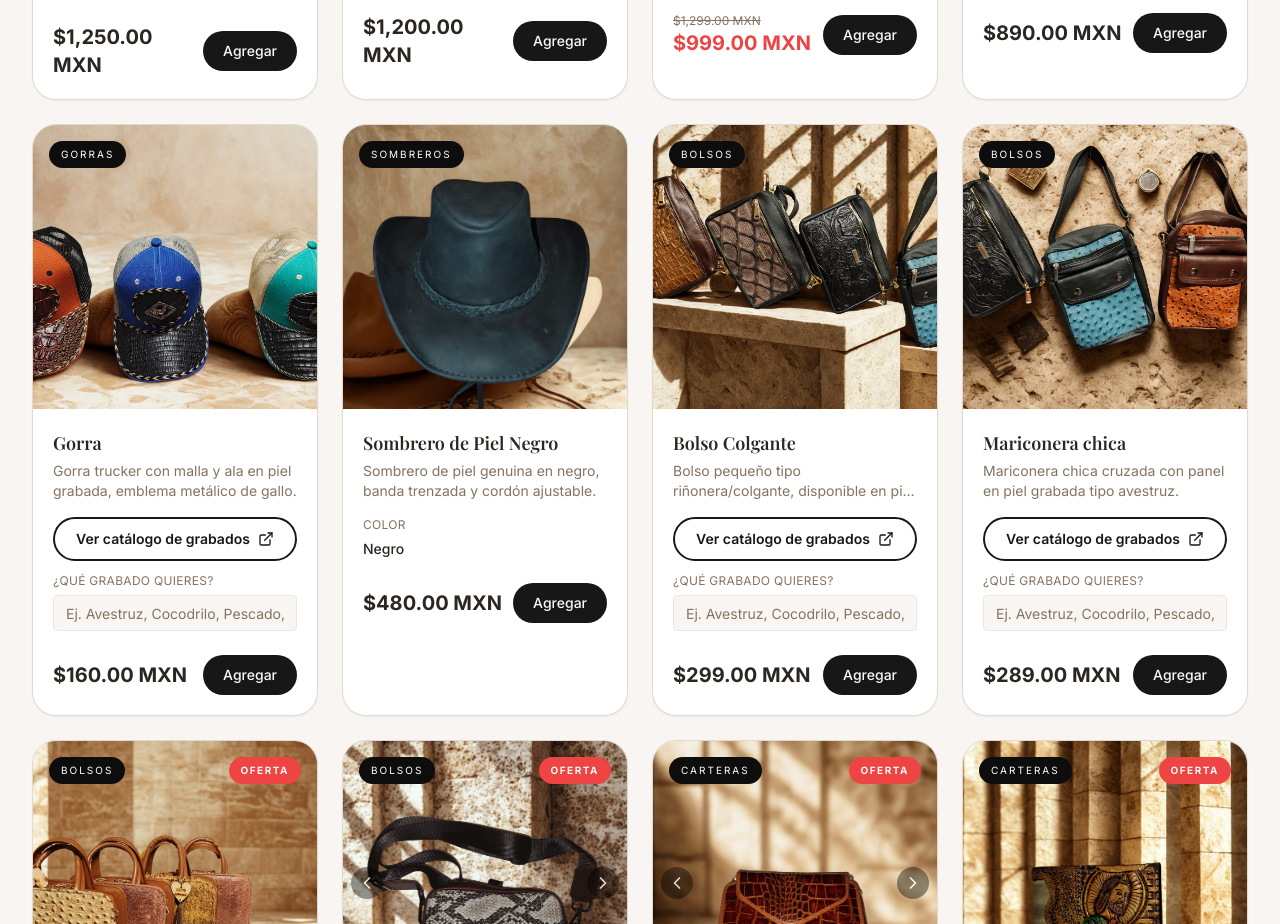
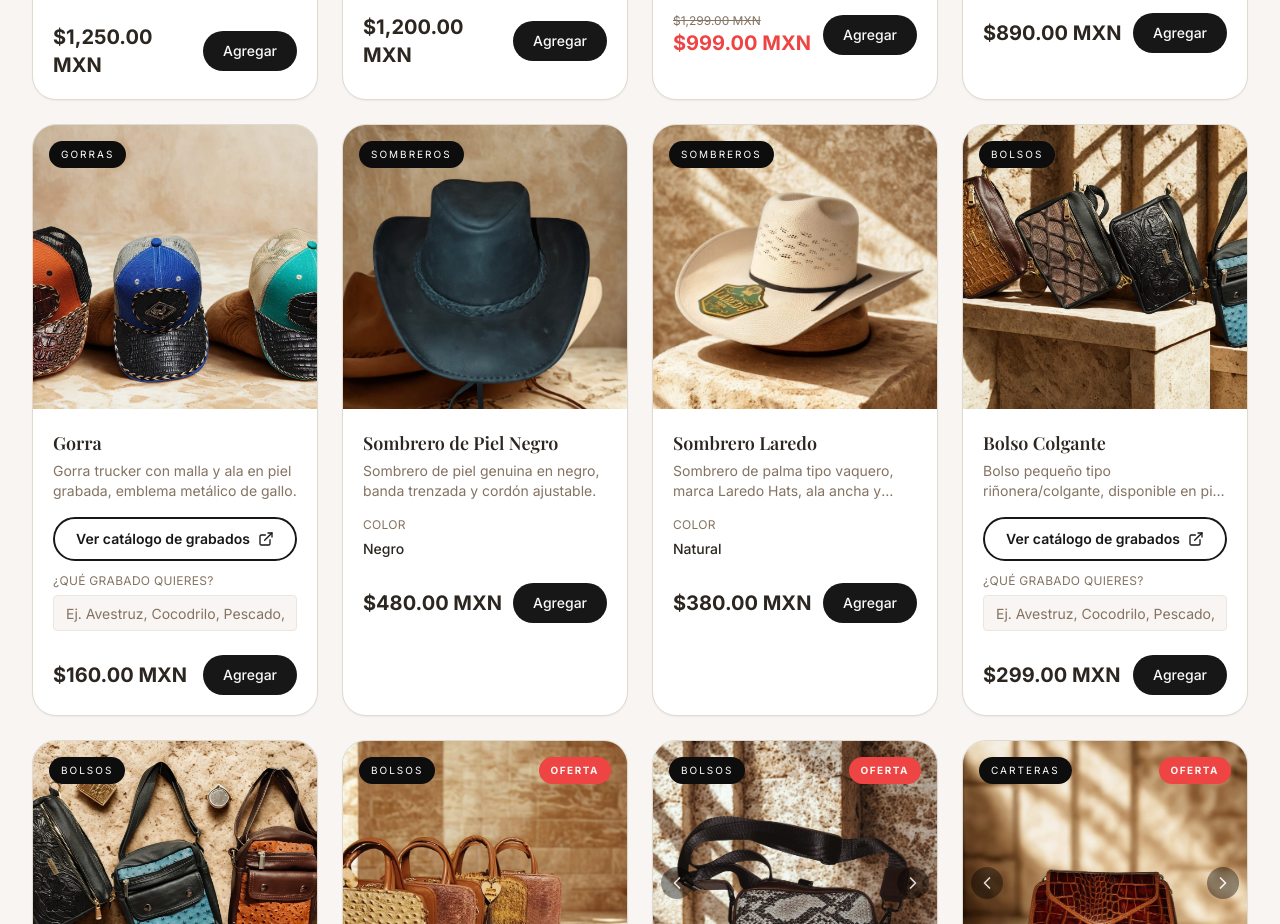
Before and after one commit to aguinagaangel595-eng/adivan-western-boots_, a React (Vite) app: page /shop in a window 1280 px wide. Shown: the part 2520-3444 px from the top of the page. Built offline with nearby package versions, Linux system fonts and the light colour scheme; the HTML template or start-up script is replaced by a standard one.

Commit message:
Add Sombrero Laredo product at $380

```diff
--- a/src/data/products.ts
+++ b/src/data/products.ts
@@ -169,6 +169,15 @@ export const products: Product[] = [
     category: "Sombreros",
     description: "Sombrero de piel genuina en negro, banda trenzada y cordón ajustable.",
     variants: [{ color: "Negro", images: ["/sombrero-piel-negro.jpg"] }],
+  },
+  {
+    id: 35,
+    name: "Sombrero Laredo",
+    price: 380,
+    group: "Sombreros",
+    category: "Sombreros",
+    description: "Sombrero de palma tipo vaquero, marca Laredo Hats, ala ancha y toquilla trenzada.",
+    variants: [{ color: "Natural", images: ["/sombrero-laredo.jpg"] }],
   },
   {
     id: 17,
```
Also changed, not shown: public/sombrero-laredo.jpg (added).
